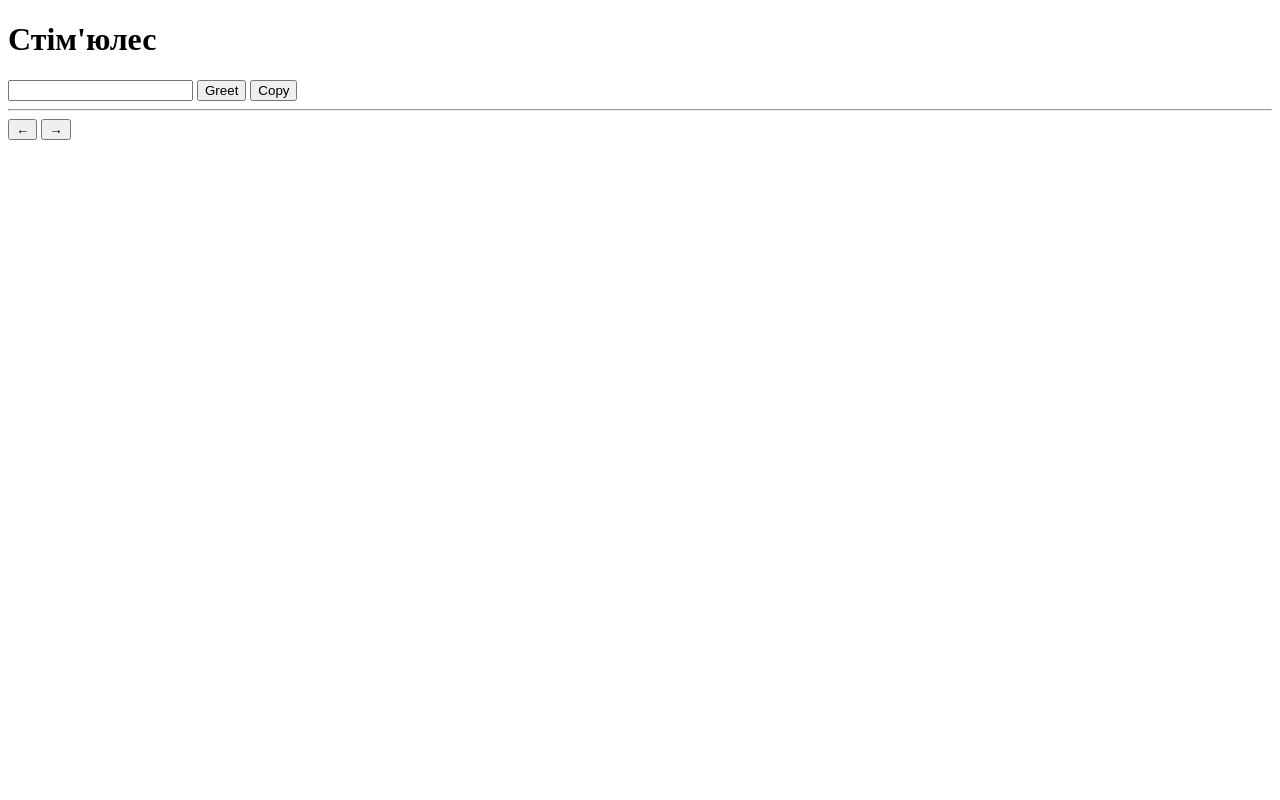
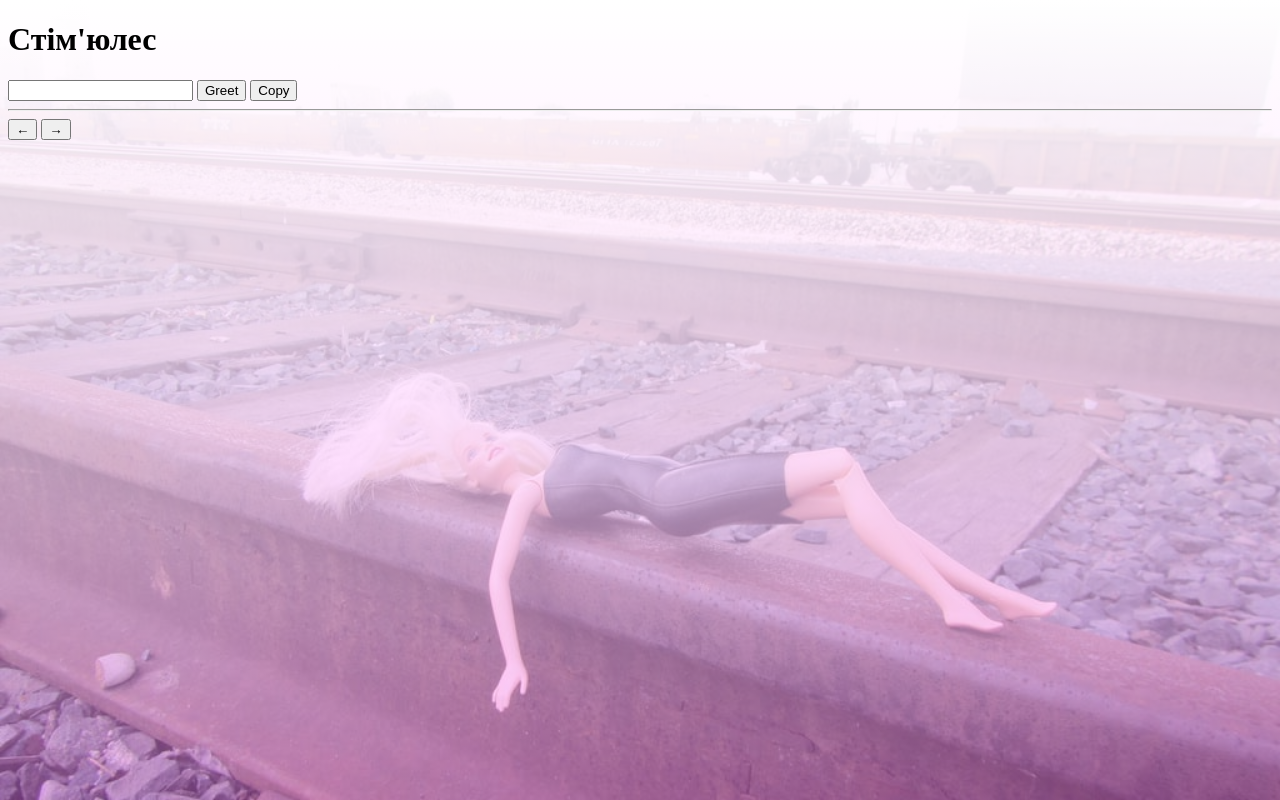
Before and after one commit to gromnitsky/stimulus-example-gmake, a website with bundled scripts: page src/index.html in a window 1280 px wide. Built offline with nearby package versions, Linux system fonts and the light colour scheme; files whose address does not match are found by name.

Commit message:
add a bg img

```diff
--- a/src/main.css
+++ b/src/main.css
@@ -4,4 +4,17 @@
 
 .slide.slide--current {
   display: block;
+  margin-top: 0.5em;
+  font-size: xx-large;
 }
+
+
+body {
+  background-image: linear-gradient(to bottom, rgba(255, 255, 255, 1) 0%, rgba(255, 120, 255, 0.4) 100%), url('qQGJsUI.jpg');
+  background-repeat: no-repeat;
+  background-size: cover;
+}
+
+html {
+  height: 100%;
+}
```
Also changed, not shown: src/qQGJsUI.jpg (added).
